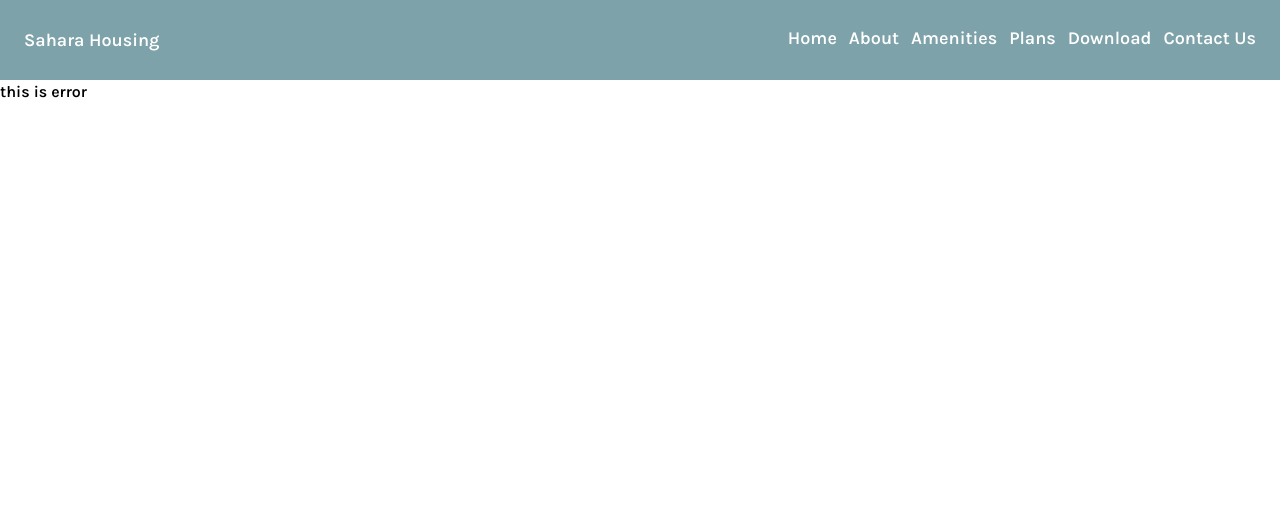
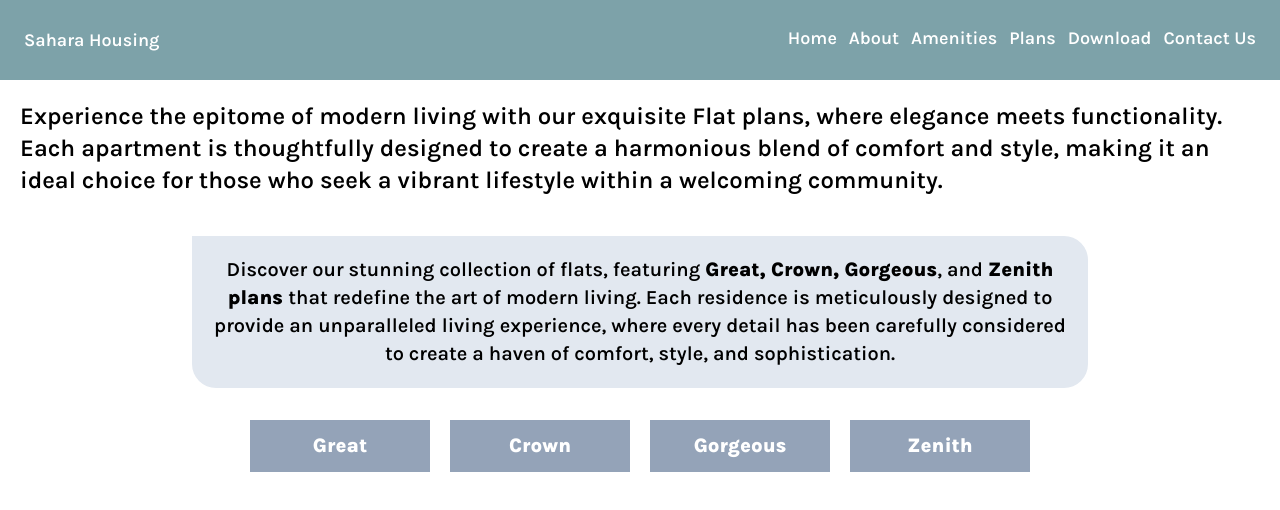
Before and after one commit to deepakes1/realestate, a React (Vite) app: page /Plans/Flats in a window 1280 px wide. Shown: the top 510 px of the page. Built offline with nearby package versions, Linux system fonts and the light colour scheme.

Commit message:
updated url   section

```diff
--- a/src/App.jsx
+++ b/src/App.jsx
@@ -55,15 +55,15 @@ function App() {
       <Route path='/Community' element={<Community/>}/>
       <Route path='/Water' element={<Water/>}/>
       <Route path='/Power' element={<Power/>}/>
-      <Route path='/Flats' element={<Flat/>}/>
-      <Route path='/Great' element={<Great/>}/>
-      <Route path='/Crown' element={<Crown/>}/>
-      <Route path='/Gorgeous' element={<Gorgeous/>}/>
-      <Route path='/Zenith' element={<Zenith/>}/>
-      <Route path='/Villas' element={<Villas/>}/>
-      <Route path='/Exotic' element={<Exotic/>}/>
-      <Route path='/Meridian' element={<Meridian/>}/>
-      <Route path='/Grandeur' element={<Grandeur/>}/>
+      <Route path='Plans/Flats' element={<Flat/>}/>
+      <Route path='/Plans/Flats/Great' element={<Great/>}/>
+      <Route path='/Plans/Flats/Crown' element={<Crown/>}/>
+      <Route path='/Plans/Flats/Gorgeous' element={<Gorgeous/>}/>
+      <Route path='/Plans/Flats/Zenith' element={<Zenith/>}/>
+      <Route path='/Plans/Villas' element={<Villas/>}/>
+      <Route path='/Plans/Villas/Exotic' element={<Exotic/>}/>
+      <Route path='/Plans/Villas/Meridian' element={<Meridian/>}/>
+      <Route path='/Plans/Villas/Grandeur' element={<Grandeur/>}/>
       <Route path='/Cricket' element={<Cricket/>}/>
       <Route path='/KidsPlayArea' element={<KidsPlayArea/>}/>
 
--- a/src/components/plans/Flat.jsx
+++ b/src/components/plans/Flat.jsx
@@ -7,10 +7,10 @@ function Flat() {
       <h1 className='md:w-[70vw] rounded-tr-3xl rounded-bl-3xl rounded-br-3xl mt-10 text-xl bg-slate-200 p-5 text-center mx-auto '>Discover our stunning collection of flats, featuring <b>Great, Crown, Gorgeous</b>, and <b> Zenith plans </b> that redefine the art of modern living. Each residence is meticulously designed to provide an unparalleled living experience, where every detail has been carefully considered to create a haven of comfort, style, and sophistication.</h1>
 
       <div className="flex mt-8 justify-center gap-5 flex-wrap">
-        <Link to = "/Great"><div className="px-5 py-3 w-[180px] text-center font-black bg-slate-400 text-white text-xl transition-all hover:scale-105 hover:bg-slate-700 hover:rounded-br-3xl">Great</div></Link>
-        <Link to = "/Crown"><div className="px-5 py-3 w-[180px] text-center font-black bg-slate-400 text-white text-xl transition-all hover:scale-105 hover:bg-slate-700 hover:rounded-br-3xl">Crown</div></Link>
-        <Link to = "/Gorgeous"><div className="px-5 py-3 w-[180px] text-center font-black bg-slate-400 text-white text-xl transition-all hover:scale-105 hover:bg-slate-700 hover:rounded-br-3xl">Gorgeous</div></Link>
-        <Link  to = "/Zenith"><div className="px-5 py-3 w-[180px] text-center font-black bg-slate-400 text-white text-xl transition-all hover:scale-105 hover:bg-slate-700 hover:rounded-br-3xl">Zenith</div></Link>
+        <Link to = "/Plans/Flats/Great"><div className="px-5 py-3 w-[180px] text-center font-black bg-slate-400 text-white text-xl transition-all hover:scale-105 hover:bg-slate-700 hover:rounded-br-3xl">Great</div></Link>
+        <Link to = "/Plans/Flats/Crown"><div className="px-5 py-3 w-[180px] text-center font-black bg-slate-400 text-white text-xl transition-all hover:scale-105 hover:bg-slate-700 hover:rounded-br-3xl">Crown</div></Link>
+        <Link to = "/Plans/Flats/Gorgeous"><div className="px-5 py-3 w-[180px] text-center font-black bg-slate-400 text-white text-xl transition-all hover:scale-105 hover:bg-slate-700 hover:rounded-br-3xl">Gorgeous</div></Link>
+        <Link  to = "/Plans/Flats/Zenith"><div className="px-5 py-3 w-[180px] text-center font-black bg-slate-400 text-white text-xl transition-all hover:scale-105 hover:bg-slate-700 hover:rounded-br-3xl">Zenith</div></Link>
       </div>
     </div>
   )
--- a/src/components/plans/Villas.jsx
+++ b/src/components/plans/Villas.jsx
@@ -21,9 +21,9 @@ const Villas = () => {
       </h1>
 
       <div className="flex mt-8 justify-center gap-5 flex-wrap">
-        <VillaButton to="/Exotic" label="Exotic" />
-        <VillaButton to="/Meridian" label="Meridian" />
-        <VillaButton to="/Grandeur" label="Grandeur" />
+        <VillaButton to="/Plans/Villas/Exotic" label="Exotic" />
+        <VillaButton to="/Plans/Villas/Meridian" label="Meridian" />
+        <VillaButton to="/Plans/Villas/Grandeur" label="Grandeur" />
       </div>
     </div>
   );
--- a/src/pages/Plans.jsx
+++ b/src/pages/Plans.jsx
@@ -30,12 +30,12 @@ function Plans() {
 
         <div className="flex flex-wrap gap-7 justify-center">
           <PlanCard
-            to="/Flats"
+            to="/Plans/Flats"
             title="Flats"
             description="Our Flat plans are designed to provide a comfortable and convenient living experience. These spacious apartments are perfect for individuals, couples, and small families who value ease of maintenance."
           />
           <PlanCard
-            to="/Villas"
+            to="/Plans/Villas"
             title="Individual Villas"
             description="Our Individual plans are designed to provide a unique and personalized living experience. These standalone homes offer the ultimate in privacy, perfect for families, couples, or individuals who value independence and space."
           />
```
